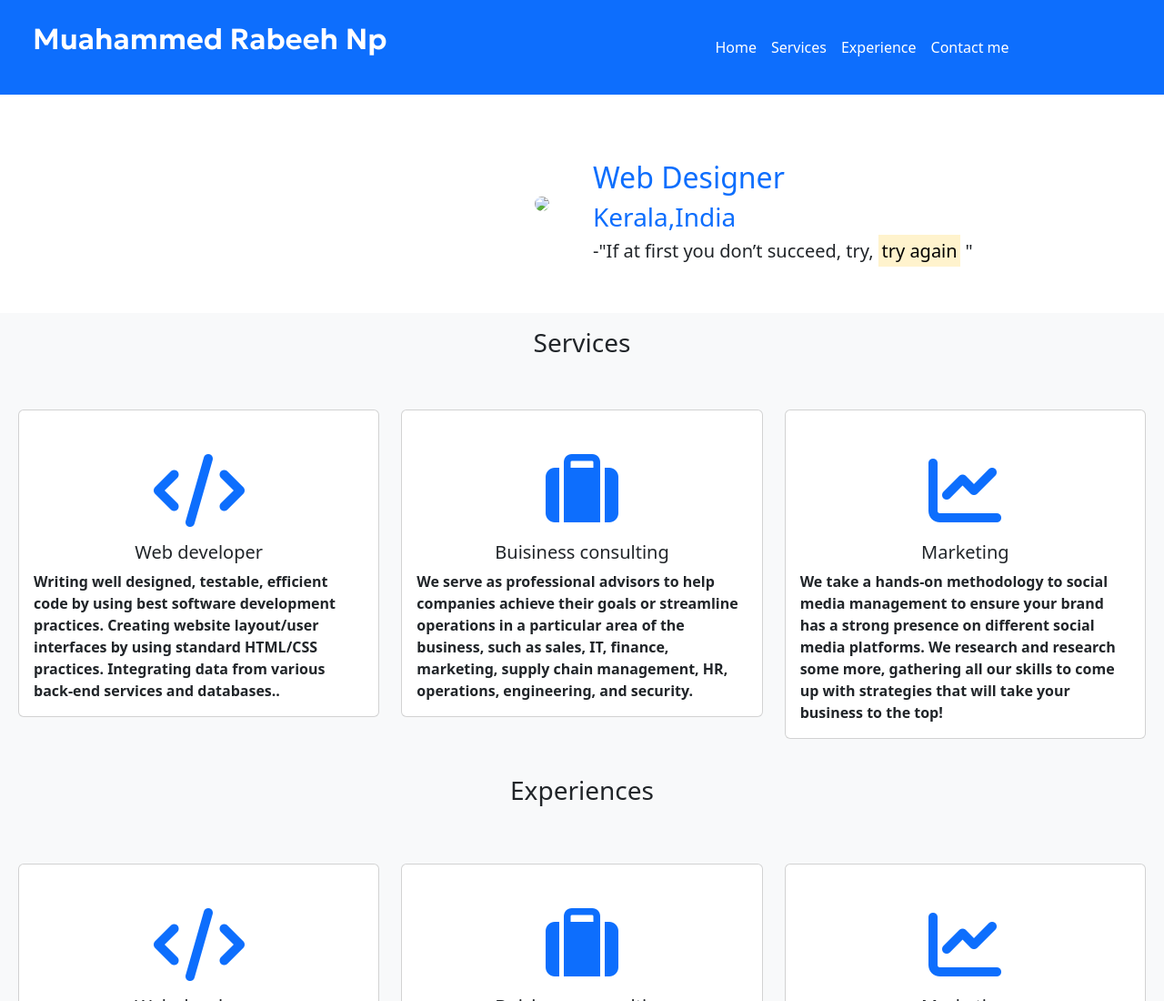
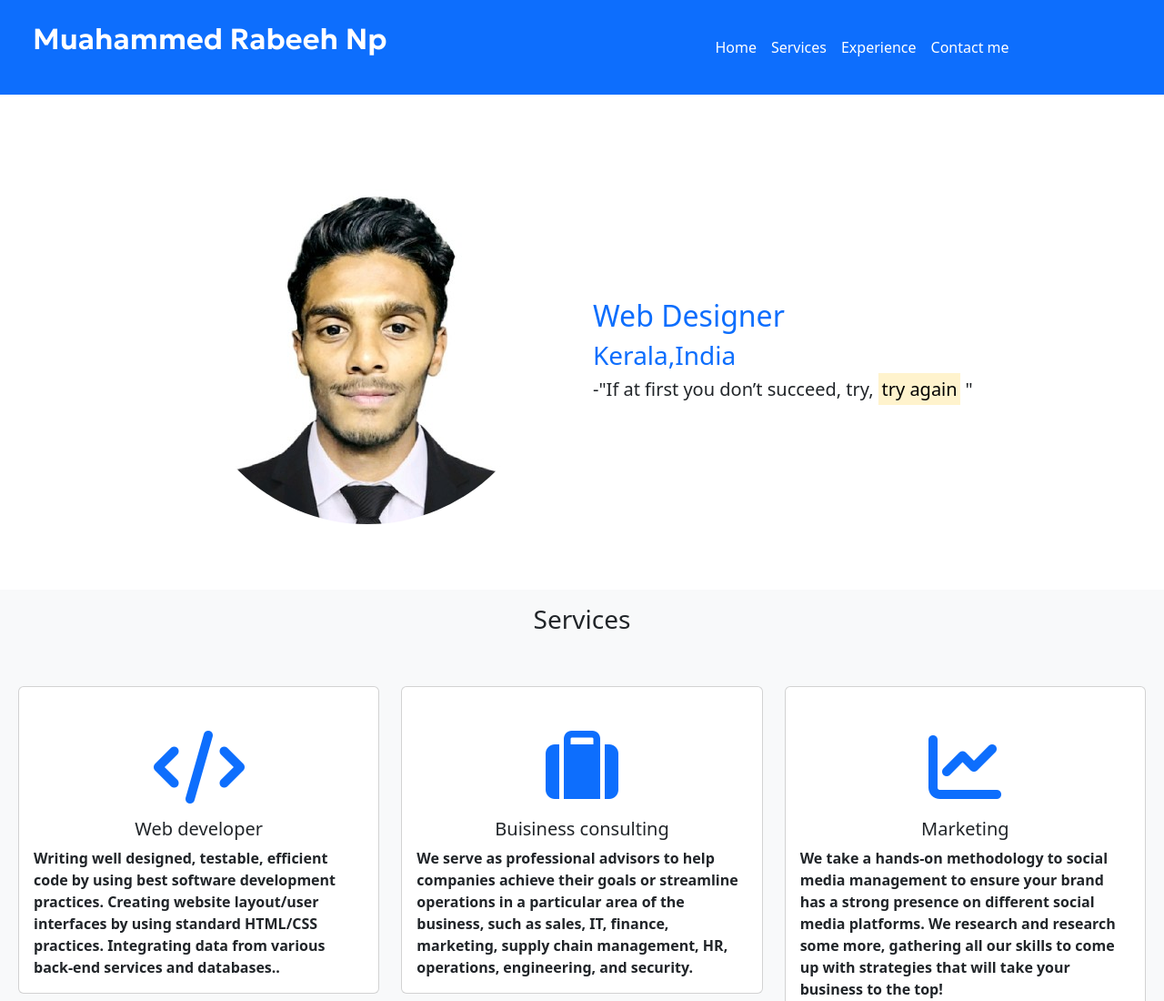
Before and after one commit to rabeehnp7/rabeeh-s-portifolio, a plain HTML site: page index.html in a window 1280 px wide. Shown: the top 1100 px of the page at 91% size. Drawn offline with nearby package versions, Linux system fonts and the light colour scheme.

Commit message:
Update index.html

```diff
--- a/index.html
+++ b/index.html
@@ -49,7 +49,7 @@
       <div class="container-fluid">
         <div class="row p-5 align-items-center">
           <div class="col-6 col-md-6">
-            <img class="rounded-circle p-4 rounded float-end img-fluid. max-width: 100%;height: auto;" src="personal-website/icon.jpeg" >
+            <img class="rounded-circle p-4 rounded float-end img-fluid. max-width: 100%;height: auto;" src="icon.jpeg" >
           </div>
           <div class="col-6 col-md-6 ">
            <h2 class="text-primary pt-4 ">Web Designer</h2>
```
